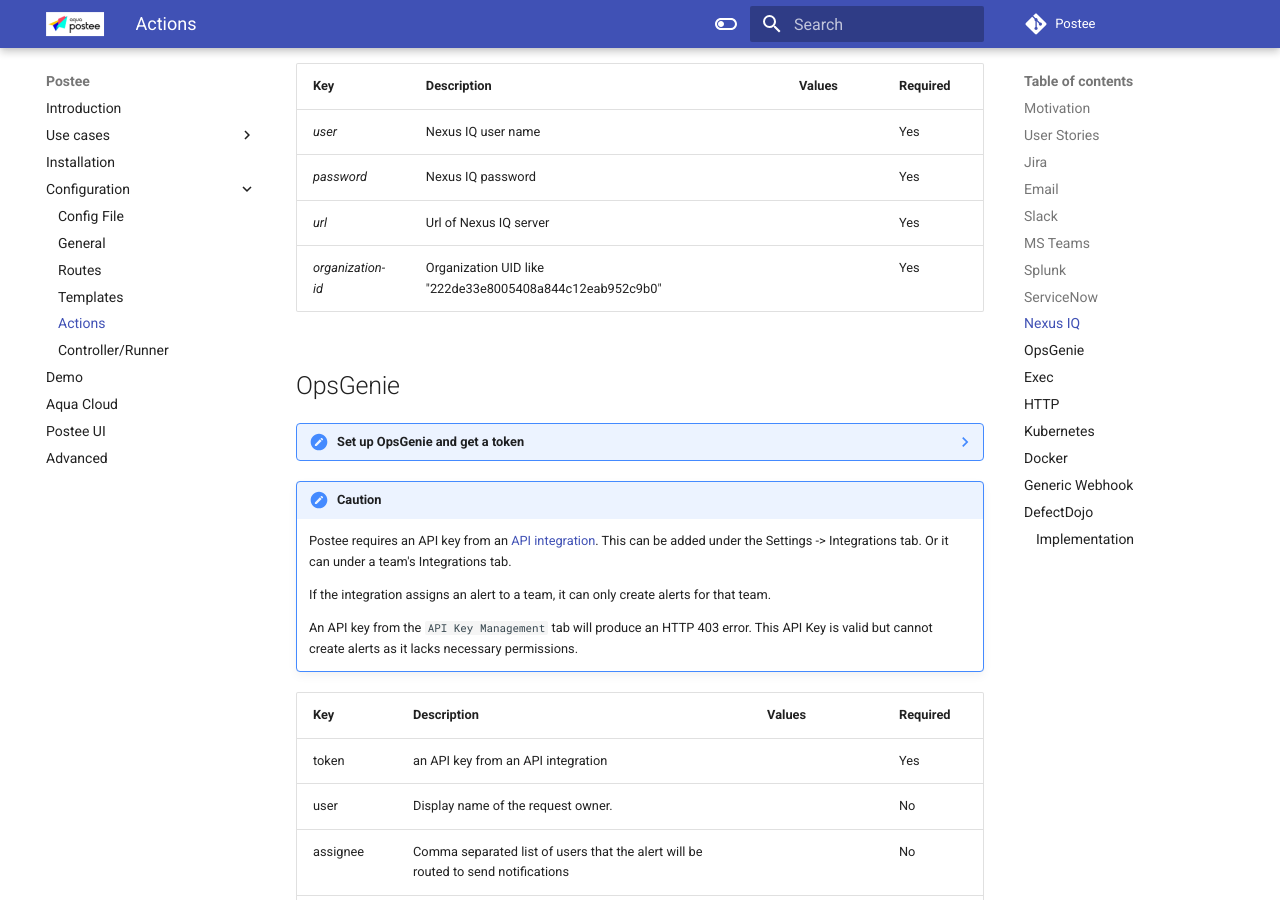
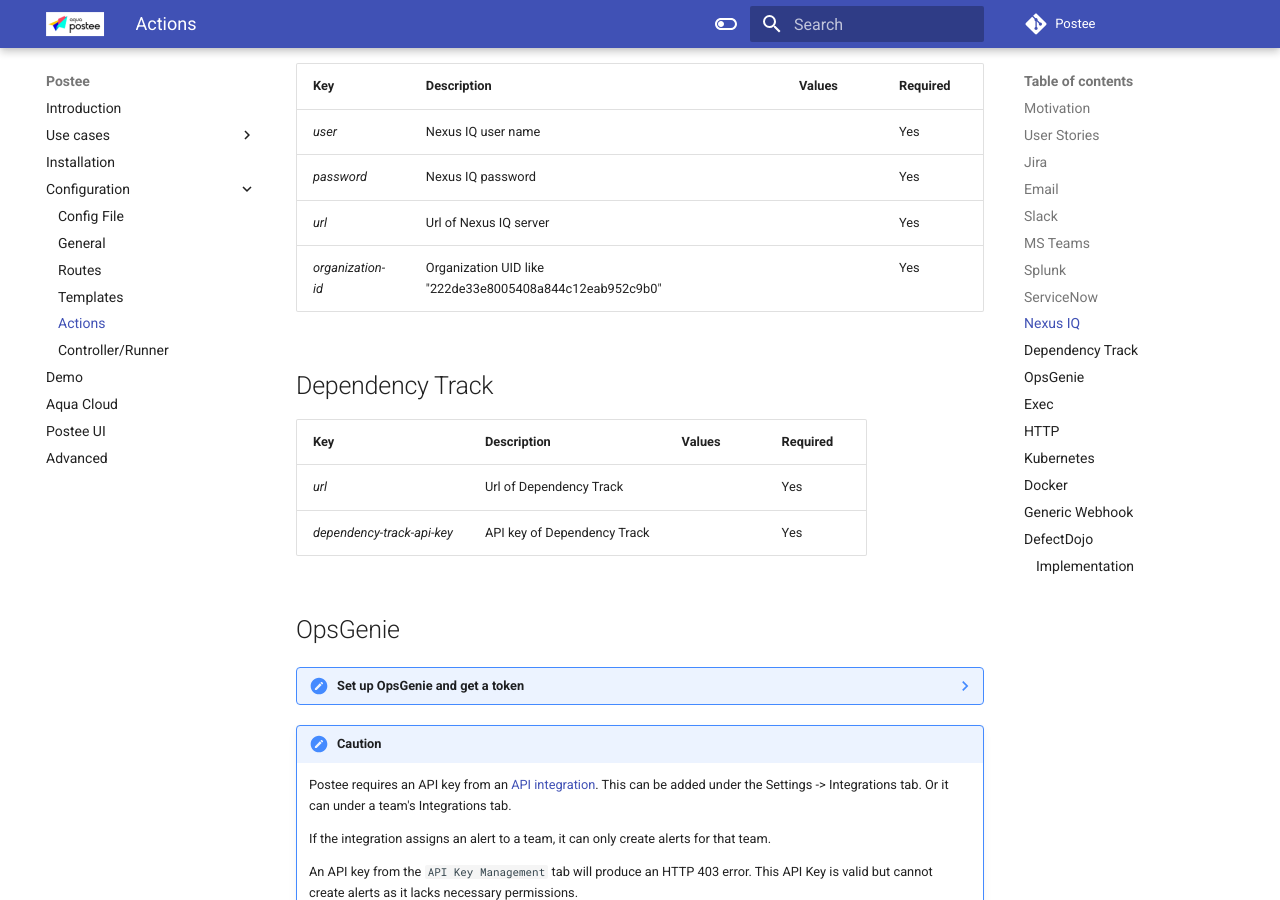
Before and after one commit to aquasecurity/postee, an MkDocs documentation site: the page built from docs/actions.md, in a window 1280 px wide and 900 px high, scrolled down 5827 px. Built offline with MkDocs 1.6.1 and Material for MkDocs 9.7.7, drawn with Linux system fonts in a browser that asks for light colours; comment, search, counter and statistics services are not loaded; the version menu is left out.

Commit message:
docs: add dependency track integration

```diff
--- a/docs/actions.md
+++ b/docs/actions.md
@@ -193,6 +193,13 @@
 *url*             | Url of Nexus IQ server                                   |                 | Yes
 *organization-id* | Organization UID like "222de33e8005408a844c12eab952c9b0" |                 | Yes
 
+## Dependency Track
+
+Key                        | Description                    | Values  | Required
+-------------------------- | ------------------------------ | ------- | --------
+*url*                      | Url of Dependency Track        |         | Yes
+*dependency-track-api-key* | API key of Dependency Track    |         | Yes
+
 ## OpsGenie
 
 ??? note "Set up OpsGenie and get a token"
```
